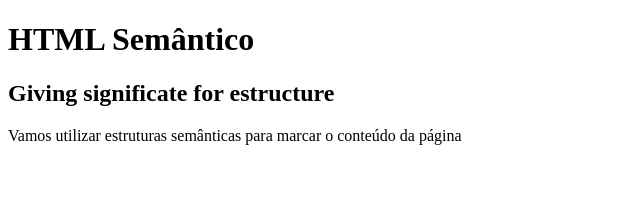
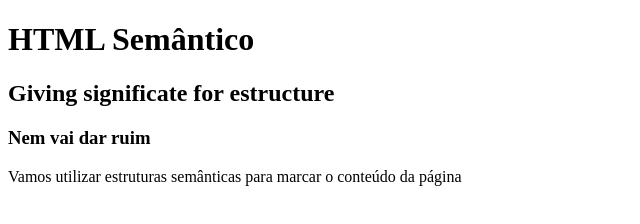
Before and after one commit to PatrickCSS/Html-semantico, a plain HTML site: page index.html in a window 1280 px wide. Shown: the whole page, without its empty margins (0-640 px from the left). Drawn offline with Linux system fonts and the light colour scheme.

Commit message:
index.html

```diff
--- a/index.html
+++ b/index.html
@@ -10,6 +10,7 @@
 
         <h1> HTML Semântico </h1>
         <h2> Giving significate for estructure </h2>
+        <h3> Nem vai dar ruim </h3>
         <p> Vamos utilizar estruturas semânticas para marcar o conteúdo da página </p>
     </header>
 
```
